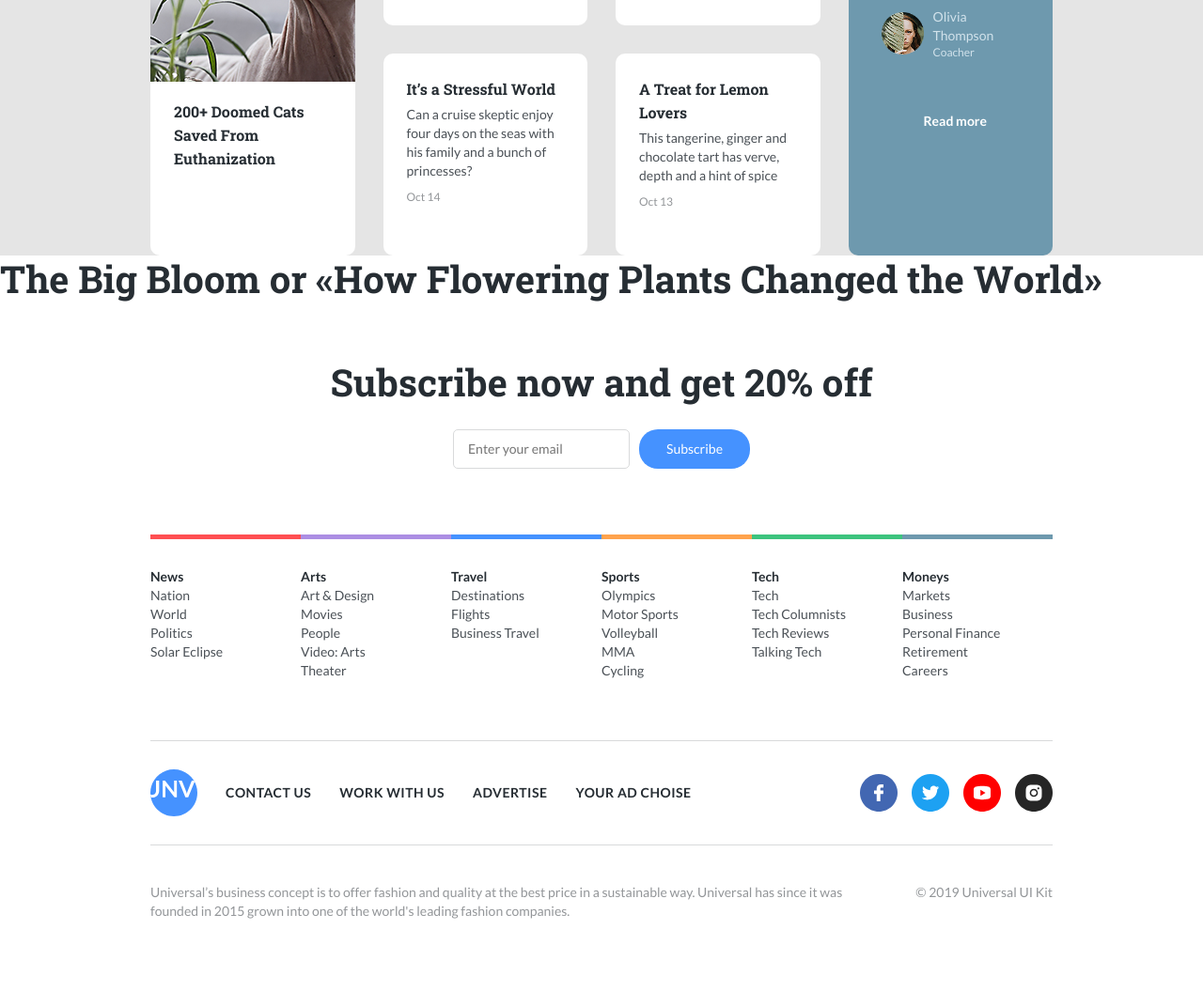
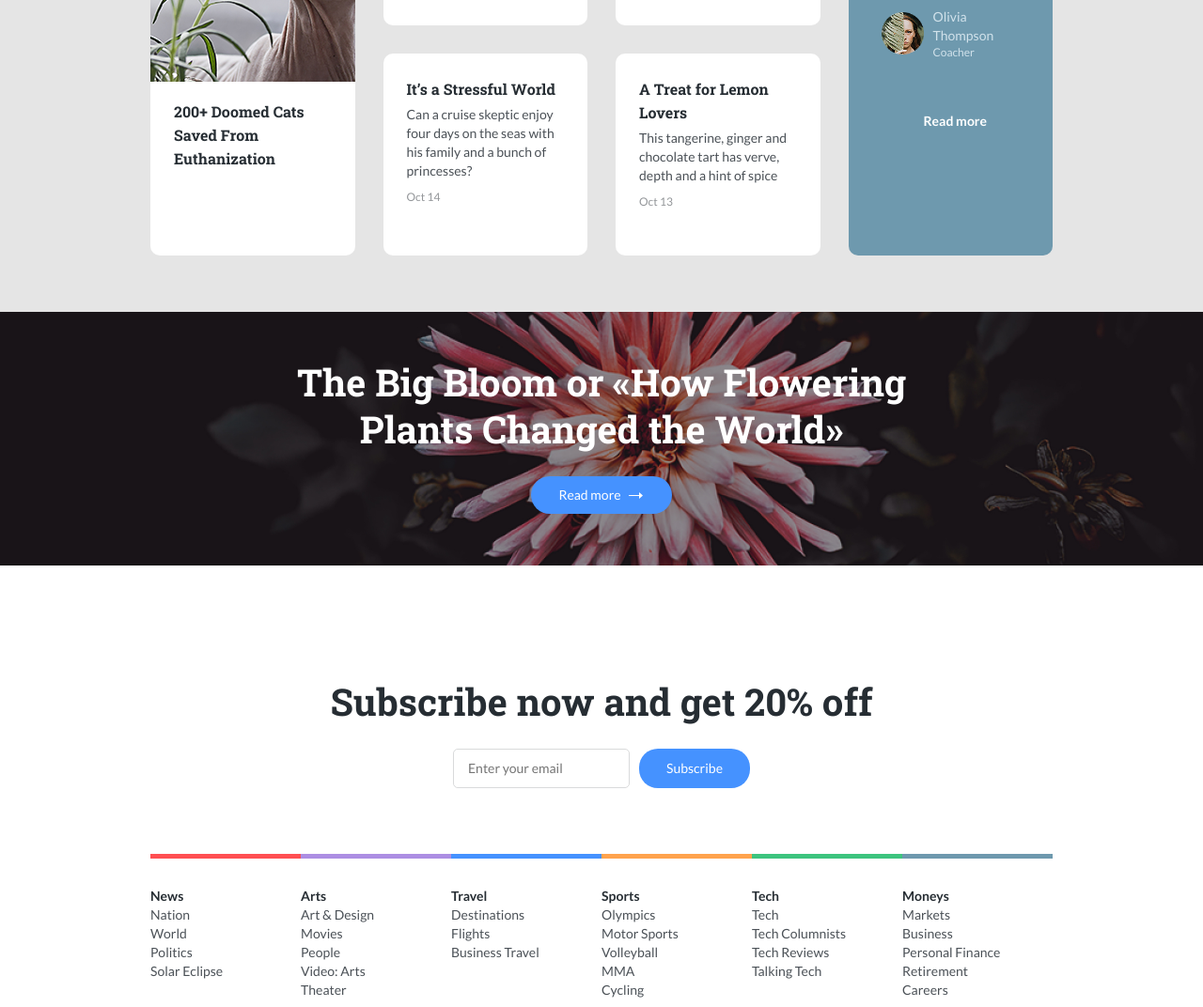
Before and after one commit to NataliyaChe/magazin, a website: page src/index.html in a window 1280 px wide. Shown: the part 1704-2776 px from the top of the page at 94% size. Before the commit the page ends 2739 px from the top, so only its background shows below. Drawn offline with nearby package versions, Linux system fonts and the light colour scheme; files that its build step writes are made by us from their sources; files whose address does not match are found by name.

Commit message:
banner added

```diff
--- a/src/assets/sass/common/banner.scss
+++ b/src/assets/sass/common/banner.scss
@@ -0,0 +1,22 @@
+.banner {
+    background: url('../img/banner.jpg');
+    background-size: cover;
+    margin-bottom: 60px;
+
+    &__container {
+        display: flex;
+        flex-direction: column;
+        align-items: center;
+    }
+
+    &__title {
+        color: $color-white;
+        max-width: 700px;
+        text-align: center;
+        margin: 50px auto 25px;
+    }
+
+    &__read-btn {
+        margin-bottom: 55px;
+    }
+}
--- a/src/assets/sass/common/hero.scss
+++ b/src/assets/sass/common/hero.scss
@@ -1,6 +1,6 @@
 .hero {
-    background: $color-grey-10;
     padding-top: 30px;
+    margin-bottom: 60px;
 
     &__bar {
         display: flex;
@@ -193,5 +193,4 @@
     &__cat-title {
         padding: 0 25px 30px;
     }
-
 }
--- a/src/assets/sass/global/global.scss
+++ b/src/assets/sass/global/global.scss
@@ -1,3 +1,7 @@
+main {
+    background: $color-grey-10;
+}
+
 .container {
     max-width: 1140px;
     margin: 0 auto;
@@ -51,12 +55,14 @@
 }
 .h1 {
     font-family: $title-font;
+    font-weight: 700;
     font-size: 55px;
     line-height: 70px;
 }
 
 .h2 {
     font-family: $title-font;
+    font-weight: 700;
     font-size: 40px;
     line-height: 50px;
     color: $color-grey-100;
@@ -92,11 +98,11 @@
 
 .h6 {
     font-family: $text-font;
+    font-weight: 700;
     font-size: 14px;
     line-height: 20px;
     letter-spacing: 0.5px;
     text-transform: uppercase;
-    font-weight: 700;
 
     @media (max-width: $x-small) {
         font-size: 12px;
--- a/src/assets/sass/main.scss
+++ b/src/assets/sass/main.scss
@@ -11,6 +11,7 @@
 @import './common/header.scss';
 @import './common/hero.scss';
 @import './common/banner.scss';
+@import './common/topics.scss';
 @import './common/footer.scss';
 
 //pages
--- a/src/index.html
+++ b/src/index.html
@@ -293,10 +293,23 @@
                 </div>
             </section>
             <section class="banner">
-                <div class="banner__container">
+                <div class="container banner__container">
                     <h2 class="h2 banner__title">The Big Bloom or «How Flowering
                         Plants Changed the World»</h2>
-
+                    <button type="submit" class="btn banner__read-btn">
+                        Read more
+                        <img src="@@webRoot/img/icon/arrow.svg" alt="read more">
+                    </button>
+                </div>
+            </section>
+            <section class="topics">
+                <div class="container topics__container">
+                    <div class="preview"></div>
+                    <div class="preview"></div>
+                </div>
+            </section>
+            <section class="hot">
+                <div class="container hot__container">
                 </div>
             </section>
         </main>
```
Also changed, not shown: src/assets/img/banner.jpg (renamed from src/assets/img/Image.jpg), src/assets/sass/common/topics.scss (added).
